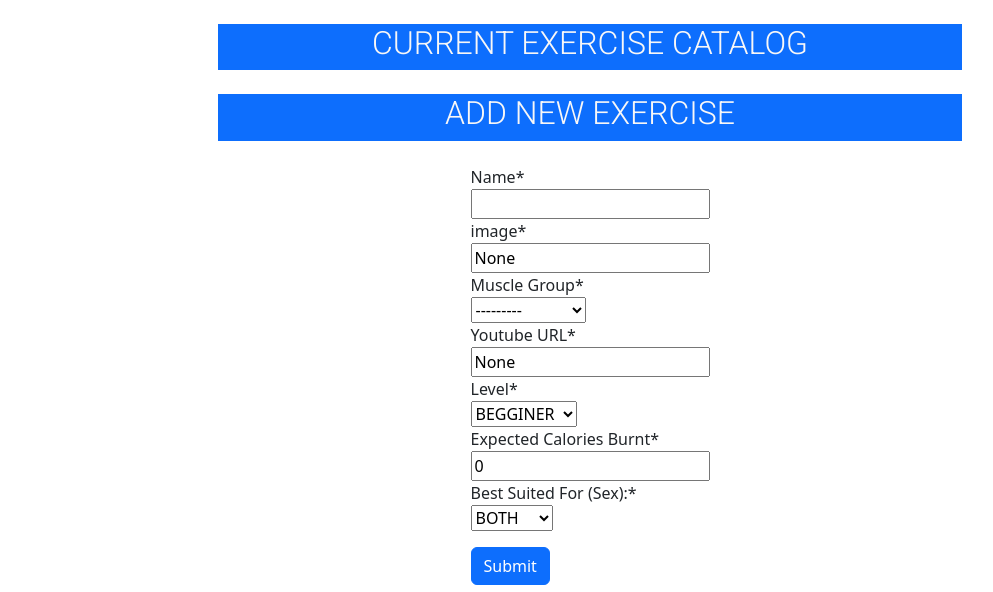
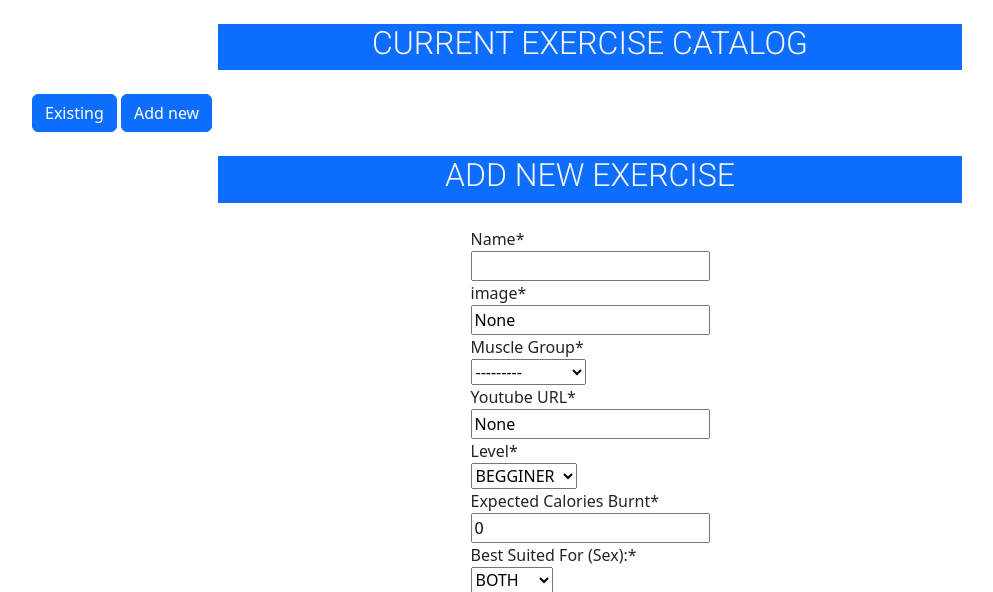
Before and after one commit to eandablo/gympals, a Django app: template templates/catalog.html in a window 1280 px wide. Shown: the part 1035-1627 px from the top of the page, without its empty margins (50-1043 px from the left). Run offline with Django 3.2, Linux system fonts and the light colour scheme; the template is opened without the code that fills it: values that come from a table or form of the project are taken from there, others are empty; some libraries are stand-ins or nearby versions.

Commit message:
add squeleton for collase in catalog.html

```diff
--- a/templates/catalog.html
+++ b/templates/catalog.html
@@ -7,6 +7,27 @@
             <h2>CURRENT EXERCISE CATALOG</h2>
         </div>
     </div>
+
+    <p>
+        <button class="btn btn-primary" type="button" data-bs-toggle="collapse" data-bs-target="#collapseView" aria-expanded="false" aria-controls="collapseView">
+            Existing
+        </button>
+        <button class="btn btn-primary" type="button" data-bs-toggle="collapse" data-bs-target="#collapseAdd" aria-expanded="false" aria-controls="collapseAdd">
+          Add new
+        </button>
+    </p>
+    <div class="collapse" id="collapseView">
+        <div class="card card-body">
+          VIEW
+        </div>
+    </div>
+    <div class="collapse" id="collapseAdd">
+        <div class="card card-body">
+          ADD
+        </div>
+    </div>
+
+
     <div class="accordion" id="catalog-accordion">
     {% for id in ids %}
         <div class="accordion-item">
```
